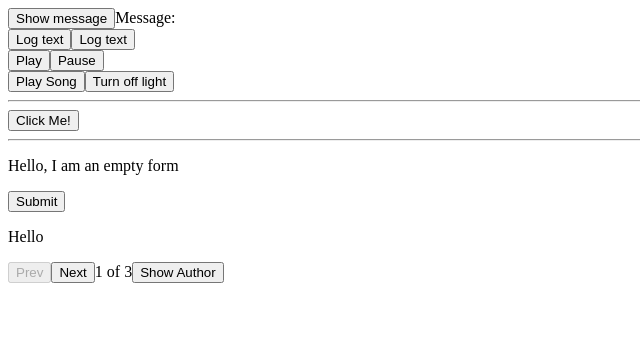
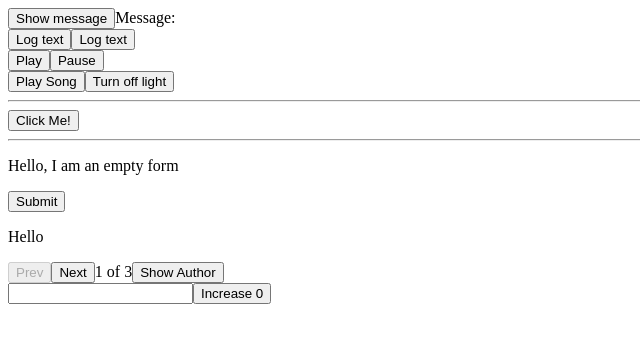
Before and after one commit to Yurimcalex/react-sandbox, a React (Vite) app: page / in a window 1280 px wide. Shown: the top 342 px of the page, without its empty margins (0-640 px from the left). Built offline with nearby package versions, Linux system fonts and the light colour scheme.

Commit message:
Create CounterWithInput component

```diff
--- a/src/ai/AI.jsx
+++ b/src/ai/AI.jsx
@@ -6,6 +6,7 @@ import ClickCatcher from './ClickCatcher.jsx';
 import ParentAdditionalTask from './ParentAdditionalTask.jsx';
 import EmptyForm from './EmptyForm.jsx';
 import PhraseGallery from './PhraseGallery.jsx';
+import CounterWithInput from './CounterWithInput.jsx';
 
 export default function AI() {
 	return (
@@ -27,6 +28,7 @@ export default function AI() {
 			<EmptyForm />
 
 			<PhraseGallery />
+			<CounterWithInput />
 		</div>
 	);
 }
--- /dev/null
+++ b/src/ai/CounterWithInput.jsx
@@ -0,0 +1,12 @@
+import { useState } from 'react';
+
+export default function CounterWithInput() {
+	const [counter, setCounter] = useState(0);
+
+	return (
+		<div>
+			<input type="text" />
+			<button onClick={() => setCounter(counter + 1)}>Increase {counter}</button>
+		</div>
+	);
+}
```
